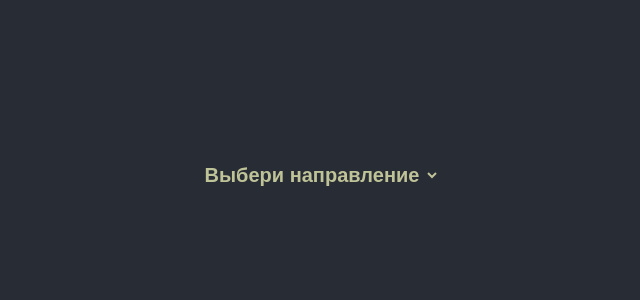
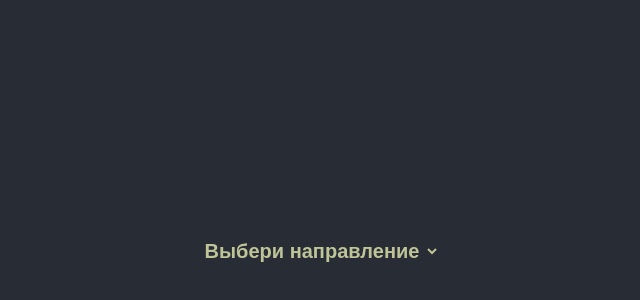
Before and after one commit to EvgeniiMeleshkov/tickets-to-trip, a React (Create React App) app: page / in a window 1280 px wide. Shown: the part 228-528 px from the top of the page, without its empty margins (322-962 px from the left). Built offline with nearby package versions, Linux system fonts and the light colour scheme.

Commit message:
-fix css

```diff
--- a/src/components/main/Main.jsx
+++ b/src/components/main/Main.jsx
@@ -162,8 +162,10 @@ export const Main = () => {
         <div>
             {!submit &&
                 <div className={s.container}>
-                    <div className={s.error}>{error}</div>
-                    <div>
+                    <div className={s.errorBlock}>
+                        <div className={s.error}>{error}</div>
+                    </div>
+                    <div >
                         <select className={s.select} onChange={choseDirection}>
                             <option value='Выбери направление'>Выбери направление</option>
                             <option value="из A в B">из A в B</option>
--- a/src/components/main/Main.module.scss
+++ b/src/components/main/Main.module.scss
@@ -18,7 +18,8 @@ $button-color: #c3ad1b;
   flex-direction: column;
   align-items: flex-start;
   margin: 20px;
-  .infoRow{
+
+  .infoRow {
     height: 35px;
     text-align: start;
     margin-top: 5px;
@@ -34,11 +35,15 @@ $button-color: #c3ad1b;
   justify-content: space-evenly;
   align-content: center;
 
-  .error {
-    position: absolute;
-    top: 20px;
-    color: rgba(220, 20, 60, 0.72);
+  .errorBlock {
+
+    margin-bottom: -75px;
+    .error {
+      text-align: center;
+      color: rgba(220, 20, 60, 0.72);
+    }
   }
+
   .select {
     background: transparent;
     border: none;
```
